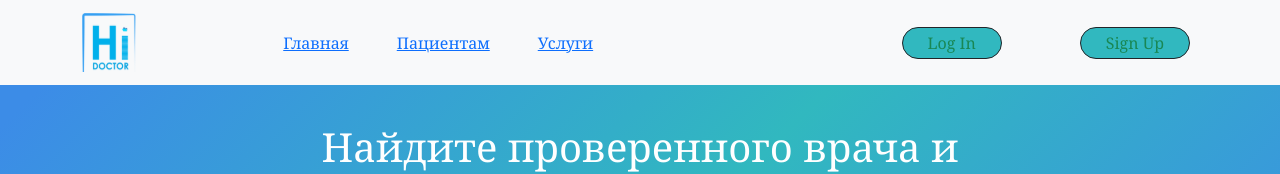
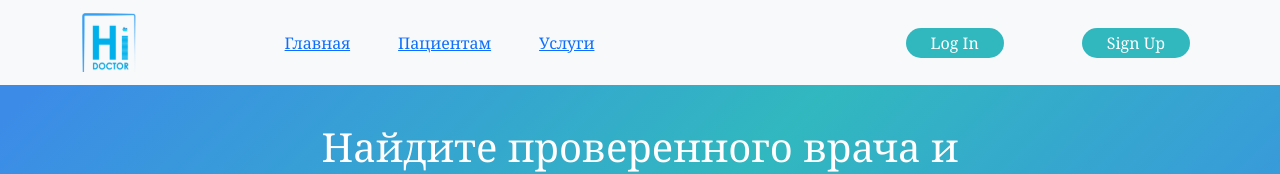
Before and after one commit to badjo11/hackathon_dayana_badjo, a React (Create React App) app: page / in a window 1280 px wide. Shown: the top 174 px of the page. Built offline with nearby package versions, Linux system fonts and the light colour scheme; no server answers.

Commit message:
navbar style

```diff
--- a/src/components/DoctorPage/DoctorRoom.jsx
+++ b/src/components/DoctorPage/DoctorRoom.jsx
@@ -35,7 +35,7 @@ const DoctorRoom = () => {
         <div className="container">
             {
                 user ? (
-                    <div>
+                    <div className='container'>
                         <h2>Личный кабинет {user.username}</h2>
                         <h3>Специальность: {
                             user.specialty ? (
--- a/src/components/Navibar.jsx
+++ b/src/components/Navibar.jsx
@@ -42,8 +42,8 @@ const Navibar = () => {
                         Signed in as: <Badge bg="secondary">{user.username}</Badge>
                     </Navbar.Text>
                 </Navbar.Collapse>
-                <Button className="me-2" variant="primary" onClick={() => logout()}>
-                    Logout
+                <Button style={{ padding: '0 40px', border: 'none' }} className="me-2" onClick={() => logout()}>
+                    LogOut
                 </Button>
             </>
         );
@@ -51,16 +51,18 @@ const Navibar = () => {
         button = (
             <>
                 <Button
-                    className="me-2 text-success"
-                    variant="outline-dark"
+                    className="me-2 text-white"
                     onClick={handleShowLogin}
+                    style={{ border: 'none', }}
+
+
                 >
                     Log In
                 </Button>
                 <Button
-                    className="me-2 text-success"
-                    variant="outline-dark"
+                    className="me-2 text-white"
                     onClick={handleShow}
+                    style={{ border: 'none' }}
                 >
                     Sign Up
                 </Button>
--- a/src/pages/ServicePage.jsx
+++ b/src/pages/ServicePage.jsx
@@ -14,7 +14,7 @@ const ServicePage = () => {
     const { addServices, getServices, deleteService, services } = useContext(serviceContext)
     const schema = yup.object().shape({
         name: yup.string().min(2).max(30).required("Required"),
-        category: yup.string().min(4).max(6).required("Required"),
+        category: yup.string().required("Required"),
         price: yup.string().min(3).max(255).required("Required"),
     })
     useEffect(() => {
```
